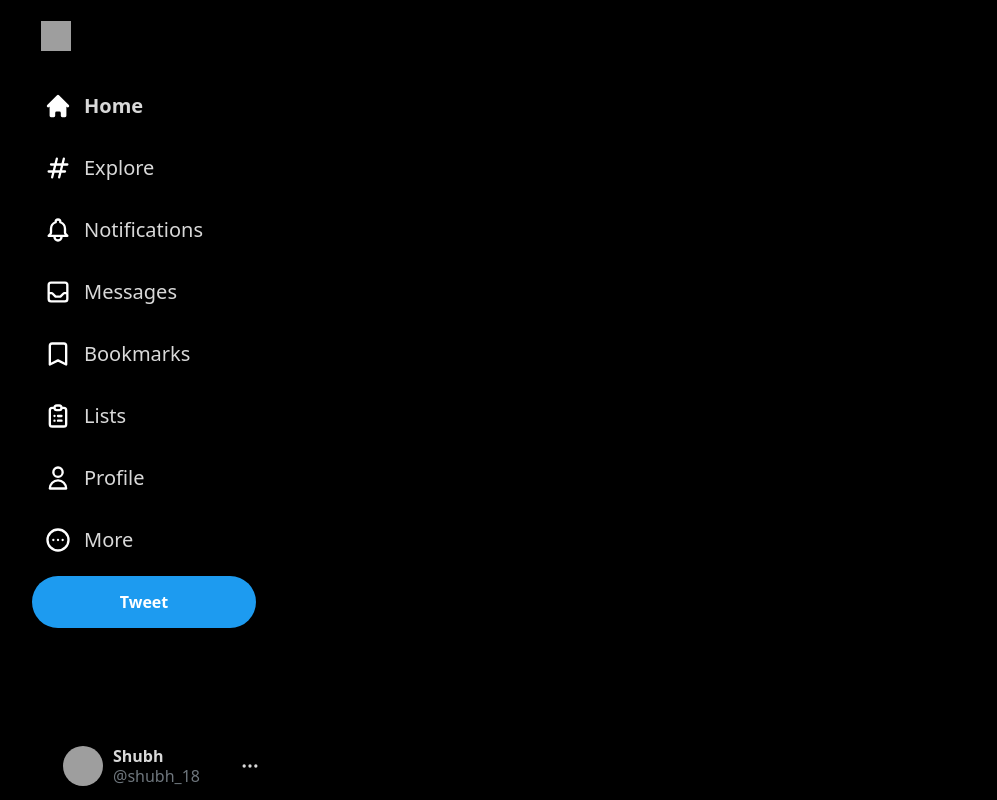
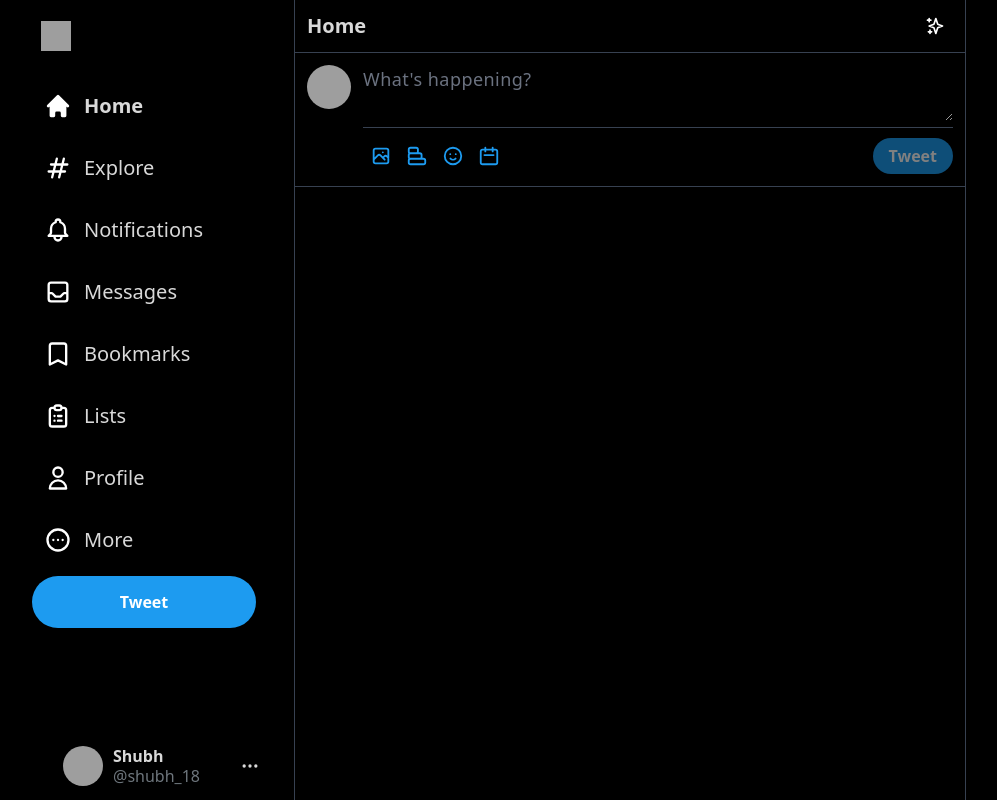
Before and after one commit to shubhkpatel/Twitter-Clone, a Next.js app in the folder twitter-clone/: page / in a window 1280 px wide. Shown: the whole page, without its empty margins (76-1073 px from the left). Built offline with nearby package versions, Linux system fonts and the light colour scheme; grey boxes are pictures that could not be loaded.

Commit message:
Designed the Input Section

```diff
--- /dev/null
+++ b/twitter-clone/components/Feed.js
@@ -0,0 +1,19 @@
+import { SparklesIcon } from "@heroicons/react/outline";
+import Input from "./Input";
+
+const Feed = () => {
+    return (
+        <div className="text-white flex-grow border-l border-r border-gray-700 max-w-2xl sm:ml-[73px] xl:ml-[370px]">
+            <div className="text-[#d9d9d9] flex items-center sm:justify-between py-2 px-3 sticky top-0 z-50 bg-black border-b border-gray-700">
+                <h2 className="text-lg sm:text-xl font-bold">Home</h2>
+                <div className="hoverAnimation w-9 h-9 flex items-center justify-center xl:px-0 ml-auto">
+                    <SparklesIcon className="h-5 text-white" />
+                </div>
+            </div>
+
+            <Input />
+        </div>
+    )
+}
+
+export default Feed;
--- /dev/null
+++ b/twitter-clone/components/Input.js
@@ -0,0 +1,103 @@
+import { CalendarIcon, ChartBarIcon, EmojiHappyIcon, PhotographIcon, XIcon } from "@heroicons/react/outline";
+import { useRef, useState } from "react";
+import "emoji-mart/css/emoji-mart.css";
+import { Picker } from "emoji-mart";
+
+const Input = () => {
+    const [input, setInput] = useState();
+    const [selectedFile, setSelectedFile] = useState(null);
+    const [showEmojis, setShowEmojis] = useState(false);
+
+    const filePickerRef = useRef(null);
+
+    const addImageToPost = () => {
+
+    }
+
+    const addEmoji = (e) => {
+        let sym = e.unified.split("-");
+        let codesArray = [];
+        sym.forEach((el) => codesArray.push("0x" + el));
+        let emoji = String.fromCodePoint(...codesArray);
+        setInput(input + emoji);
+    };
+
+    const sendPost = () => {
+
+    };
+
+    return (
+        <div className={`border-b border-gray-700 p-3 flex space-x-3 overflow-y-scroll`}>
+            <img className="h-11 w-11 rounded-full cursor-pointer" src="https://lh3.googleusercontent.com/a/AATXAJwCsuneWAkKlHwMPxOmLNjFACEvbtN8QPwbUsZ-=s96-c" alt="" />
+
+            <div className="w-full divide-y divide-gray-700">
+                <div className={`${selectedFile && "pb-7"} ${input && "space-y-2.5"}`}>
+
+                    <textarea
+                        value={input}
+                        onChange={(e) => (setInput(e.target.value))}
+                        rows="2"
+                        placeholder="What's happening?"
+                        className="bg-transparent outline-none text-[#d9d9d9] text-lg placeholder-gray-500 tracking-wide w-full min-h-[50px]"
+                    />
+
+                    {selectedFile && (
+                        <div className="relative">
+                            <div
+                                className="absolute w-8 h-8 bg-[#15181c] hover:bg-[#272c26] bg-opacity-75 rounded-full flex items-center justify-center top-1 left-1 cursor-pointer"
+                                onClick={() => setSelectedFile(null)}>
+                                <XIcon className="text-white h-5" />
+                            </div>
+                            <img src={selectedFile} alt="" className="rounded-2xl max-h-80 object-contain" />
+                        </div>
+                    )}
+
+                </div>
+
+                <div className="flex items-center justify-between pt-2.5">
+
+                    <div className="flex items-center">
+                        <div className="icon" onClick={() => filePickerRef.current.click()}>
+                            <PhotographIcon className="h-[22px] text-[#1d9bf0]" />
+                            <input hidden type="file" onChange={addImageToPost} ref={filePickerRef} />
+                        </div>
+
+                        <div className="icon rotate-90">
+                            <ChartBarIcon className="text-[#1d9bf0] h-[22px]" />
+                        </div>
+
+                        <div className="icon" onClick={() => setShowEmojis(!showEmojis)}>
+                            <EmojiHappyIcon className="text-[#1d9bf0] h-[22px]" />
+                        </div>
+
+                        <div className="icon">
+                            <CalendarIcon className="text-[#1d9bf0] h-[22px]" />
+                        </div>
+
+                        {showEmojis && (
+                            <Picker
+                                onSelect={addEmoji}
+                                style={{
+                                    position: "absolute",
+                                    marginTop: "465px",
+                                    marginLeft: -40,
+                                    maxWidth: "320px",
+                                    borderRadius: "20px",
+                                }}
+                                theme="dark"
+                            />
+                        )}
+                    </div>
+                    <button
+                        className="bg-[#1d9bf0] text-white rounded-full px-4 py-1.5 font-bold shadow-md hover:bg-[#1a8cd8] disabled:hover:bg-[#1d9bf0] disabled:opacity-50 disabled:cursor-default"
+                        disabled={!input || (input && !input.trim()) && !selectedFile}
+                    onClick={sendPost}
+                    >Tweet
+                    </button>
+                </div>
+            </div>
+        </div>
+    )
+}
+
+export default Input;
--- a/twitter-clone/package.json
+++ b/twitter-clone/package.json
@@ -7,6 +7,7 @@
   },
   "dependencies": {
     "@heroicons/react": "^1.0.5",
+    "emoji-mart": "^3.0.1",
     "next": "latest",
     "react": "^17.0.2",
     "react-dom": "^17.0.2"
--- a/twitter-clone/pages/index.js
+++ b/twitter-clone/pages/index.js
@@ -1,4 +1,5 @@
 import Head from 'next/head'
+import Feed from '../components/Feed'
 import Sidebar from '../components/Sidebar'
 
 export default function Home() {
@@ -11,7 +12,7 @@
 
       <main className="bg-black min-h-screen flex max-w-[1500px] mx-auto">
         <Sidebar />
-        {/* Feed */}
+        <Feed/>
         {/* Widgets */}
 
         {/* Modal */}
--- a/twitter-clone/styles/globals.css
+++ b/twitter-clone/styles/globals.css
@@ -12,4 +12,8 @@
     .hoverAnimation{
         @apply hover:bg-[#d9d9d9] hover:bg-opacity-10 rounded-full cursor-pointer w-[52px] h-[52px] xl:w-auto xl:py-3 xl:px-4 transition duration-200 ease-out
     }
+
+    .icon{
+        @apply cursor-pointer w-9 h-9 hover:bg-[#1d9bf0] hover:bg-opacity-10 flex items-center justify-center rounded-full transition ease-out
+    }
 }
```
Also changed, not shown: 1 other file (tests, documents, lock files or other folders).
